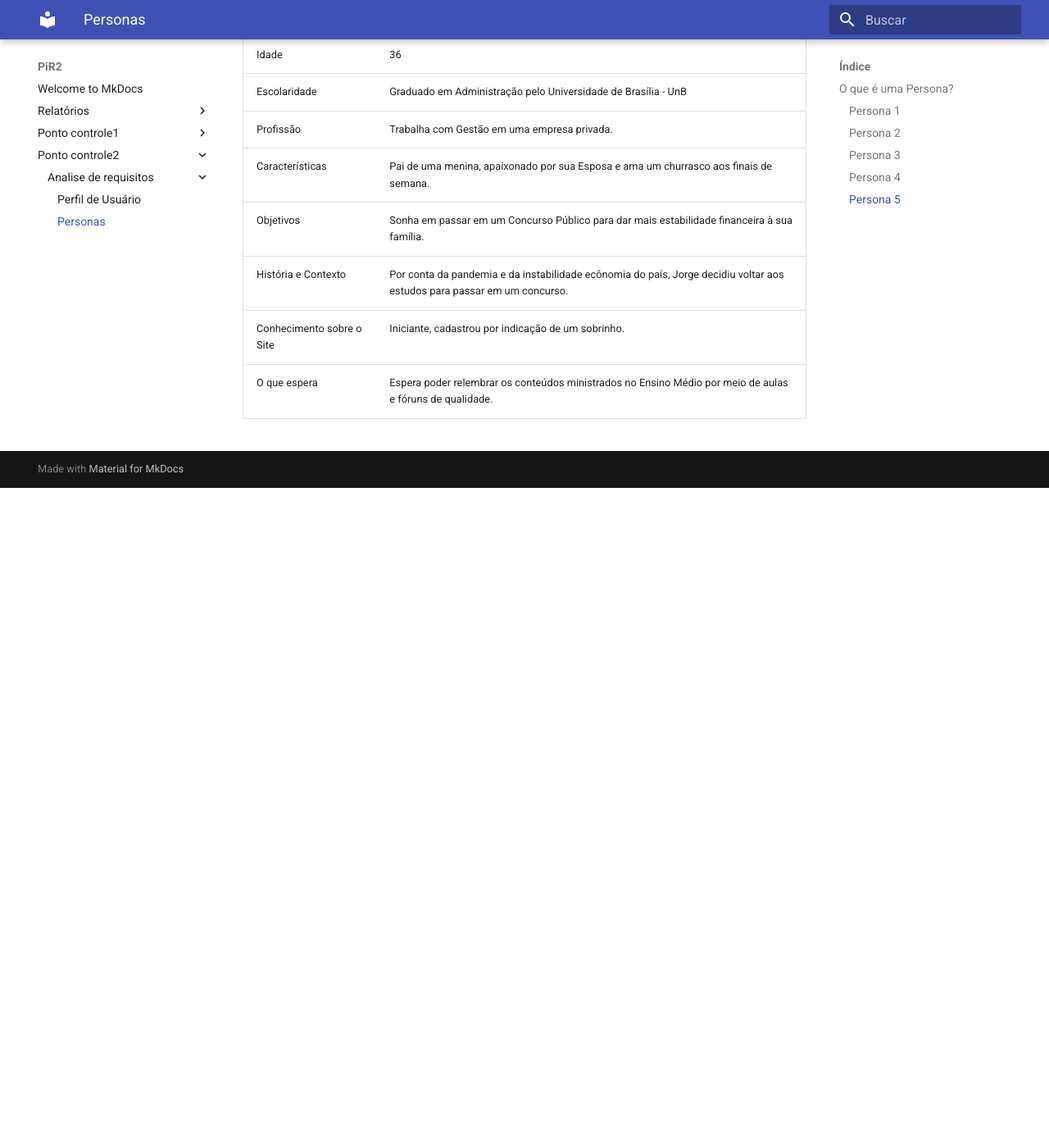
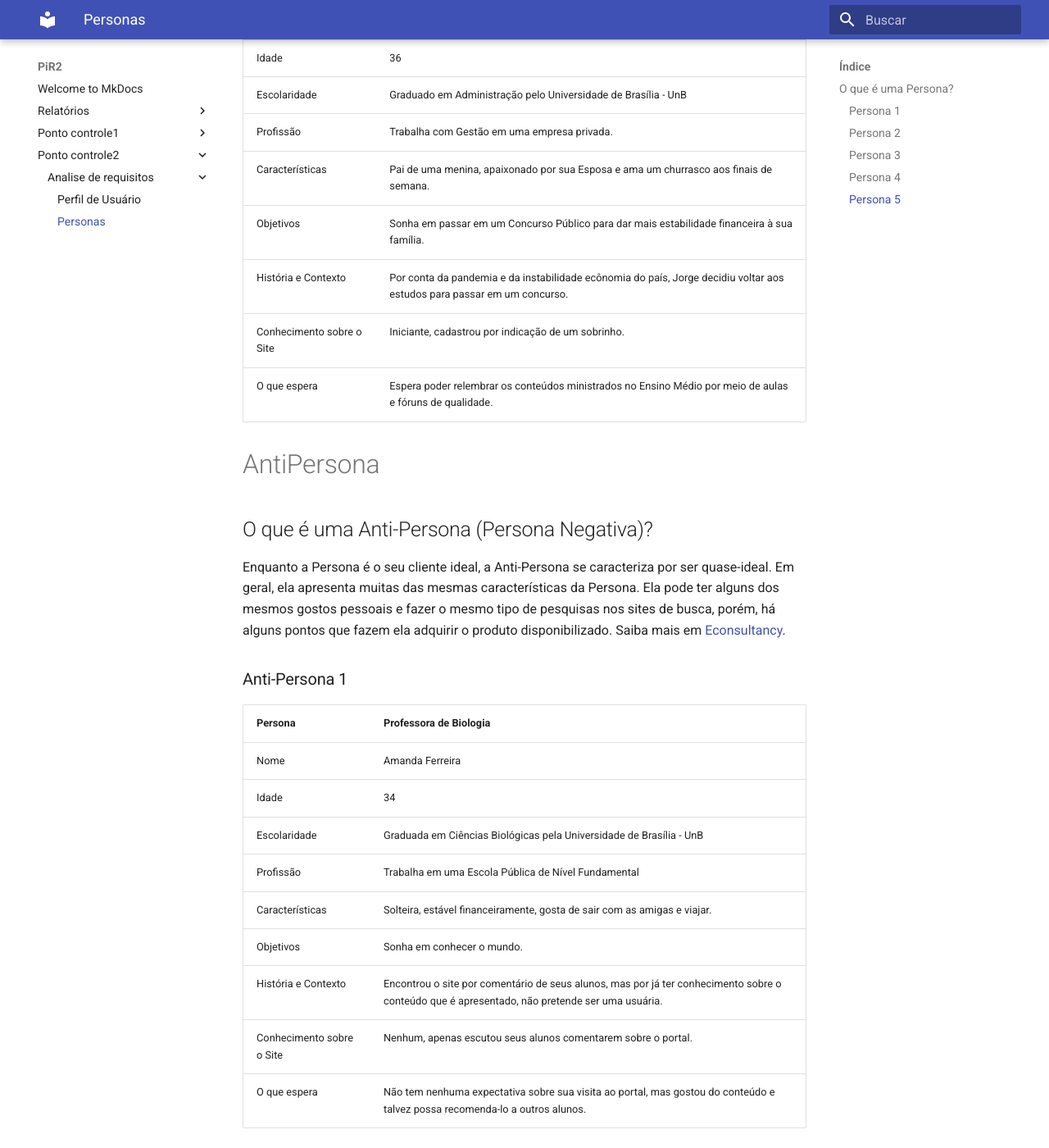
Before and after one commit to liversonp/2020.2-forumPiR2, an MkDocs documentation site: the page built from docs/ponto_controle2/analise_de_requisitos/personas.md, in a window 1280 px wide and 1400 px high, scrolled down 3213 px. Shown: the whole window at 82% size. Built offline with MkDocs 1.6.1 and Material for MkDocs 9.7.7, drawn with Linux system fonts in a browser that asks for light colours; before the commit the page ends 3808 px from its top, so only the background shows below that; some of the changed text lies outside the part shown.

Commit message:
Adição de persona negativa

```diff
--- a/docs/ponto_controle2/analise_de_requisitos/personas.md
+++ b/docs/ponto_controle2/analise_de_requisitos/personas.md
@@ -5,13 +5,12 @@ Histórico de Versão
 | Data | Versão | Descrição | Autor |
 | :--- | :--- | :--- | :--- |
 | 17/03/2021 | 0.1 | Criação do Documento | Victor Samuel dos Santos Lucas |
-| 18/03/2021 | 0.2 | Implementação das PeronasI | Victor Samuel dos Santos Lucas |
+| 18/03/2021 | 0.2 | Implementação das Personas | Victor Samuel dos Santos Lucas |
+| 18/03/2021 | 0.2.1 | Implementação da Anti-Persona | Victor Samuel dos Santos Lucas |
 
 ## O que é uma Persona?
 
-Persona é um personagem fictício que representa o cliente ideal de um negócio. É baseado em dados e características de clientes reais, como comportamento, dados demográficos, problemas, desafios e objetivos.
-
-Saiba mais em [RockContent](https://rockcontent.com/br/blog/personas/)
+Persona é um personagem fictício que representa o cliente ideal de um negócio. É baseado em dados e características de clientes reais, como comportamento, dados demográficos, problemas, desafios e objetivos. Saiba mais em [RockContent](https://rockcontent.com/br/blog/personas/)
 
 ### Persona 1
 
@@ -19,7 +18,7 @@ Saiba mais em [RockContent](https://rockcontent.com/br/blog/personas/)
 | :--- | :--- |
 | Nome | Lucas dos Santos |
 | Idade | 14 |
-| Escolaridade | 9º ano do Ensino Fundamental. |
+| Escolaridade | 9º ano do Ensino Fundamental |
 | Profissão | Estagiário em uma empresa privada. |
 | Características | Gosta de praticar esportes e jogar LoL com os amigos. |
 | Objetivos | Por gostar muito da área de Exatas, sonha em cursar Engenharia Civil. |
@@ -33,7 +32,7 @@ Saiba mais em [RockContent](https://rockcontent.com/br/blog/personas/)
 | :--- | :--- |
 | Nome | Lorena de Oliveira |
 | Idade | 17 |
-| Escolaridade | 3º ano do Ensino Médio. |
+| Escolaridade | 3º ano do Ensino Médio |
 | Profissão |  Ainda não trabalha, mas faz cursinho pré-vestibular. |
 | Características | Gosta de Ler livros, assistir Black Mirror e Rick and Morty, e escreve poesias em seu tempo livre. |
 | Objetivos | Sonha em passar para Medicina em uma Universidade Pública pelo no Enem. |
@@ -48,9 +47,9 @@ Saiba mais em [RockContent](https://rockcontent.com/br/blog/personas/)
 | Nome | Luis Augusto da Silva |
 | Idade | 21 |
 | Escolaridade | Ensino Médio completo |
-| Profissão | Trabalha como atendente em uma loja |
+| Profissão | Trabalha como atendente em uma loja. |
 | Características | Apaixonado por esportes, gosta de lutar Jiu Jitsu, malhar, correr e passear com seus cachorros (Bob e Lisa). |
-| Objetivos | Sonha em passar no vestibular do Instituto Militar de Engenharia - IME |
+| Objetivos | Sonha em passar no vestibular do Instituto Militar de Engenharia - IME. |
 | História e Contexto | Luis, ou Guto como os mais intimos chamam, é um rapaz muito esforçado que sonha em dar uma condição de vida melhor pra sua família por meio dos estudos. |
 | Conhecimento sobre o Site | Experiente, já usa o portal desde o 1º ano do Ensino Médio. |
 | O que espera | Espera poder relembrar o conteúdo do Ensino Médio para fazer uma boa prova. |
@@ -82,3 +81,23 @@ Saiba mais em [RockContent](https://rockcontent.com/br/blog/personas/)
 | História e Contexto | Por conta da pandemia e da instabilidade ecônomia do país, Jorge decidiu voltar aos estudos para passar em um concurso. |
 | Conhecimento sobre o Site| Iniciante, cadastrou por indicação de um sobrinho. |
 | O que espera | Espera poder relembrar os conteúdos ministrados no Ensino Médio por meio de aulas e fóruns de qualidade. |
+
+# AntiPersona
+
+## O que é uma Anti-Persona (Persona Negativa)?
+
+Enquanto a Persona é o seu cliente ideal, a Anti-Persona se caracteriza por ser quase-ideal. Em geral, ela apresenta muitas das mesmas características da Persona. Ela pode ter alguns dos mesmos gostos pessoais e fazer o mesmo tipo de pesquisas nos sites de busca, porém, há alguns pontos que fazem ela adquirir o produto disponibilizado. Saiba mais em [Econsultancy](https://econsultancy.com/anti-personas-definition-benefits/).
+
+### Anti-Persona 1
+
+| Persona | Professora de Biologia |
+| :--- | :--- |
+| Nome | Amanda Ferreira |
+| Idade | 34 |
+| Escolaridade | Graduada em Ciências Biológicas pela Universidade de Brasília - UnB |
+| Profissão | Trabalha em uma Escola Pública de Nível Fundamental |
+| Características | Solteira, estável financeiramente, gosta de sair com as amigas e viajar. |
+| Objetivos | Sonha em conhecer o mundo. |
+| História e Contexto | Encontrou o site por comentário de seus alunos, mas por já ter conhecimento sobre o conteúdo que é apresentado, não pretende ser uma usuária. |
+| Conhecimento sobre o Site | Nenhum, apenas escutou seus alunos comentarem sobre o portal. |
+| O que espera | Não tem nenhuma expectativa sobre sua visita ao portal, mas gostou do conteúdo e talvez possa recomenda-lo a outros alunos. |
```
